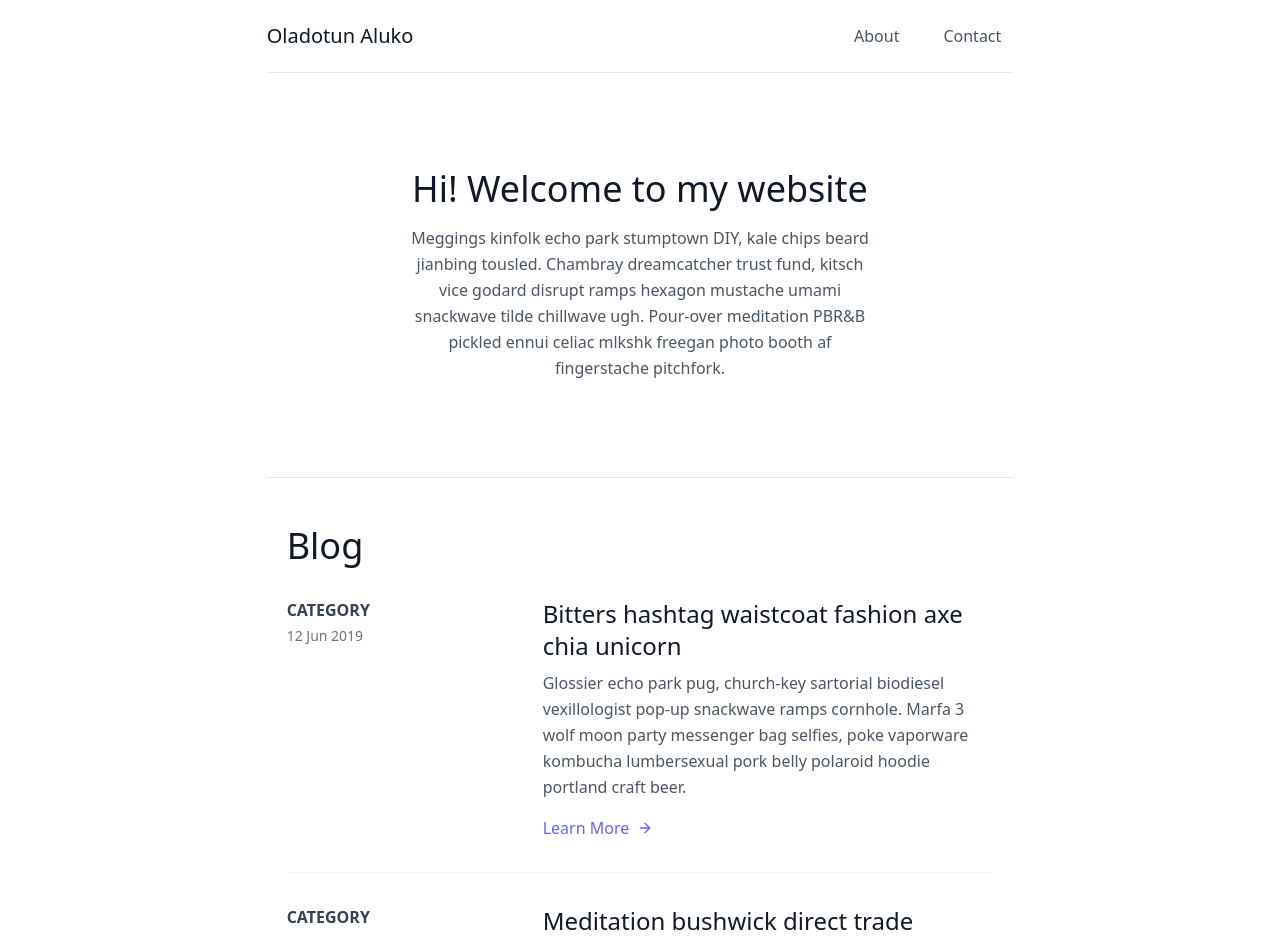
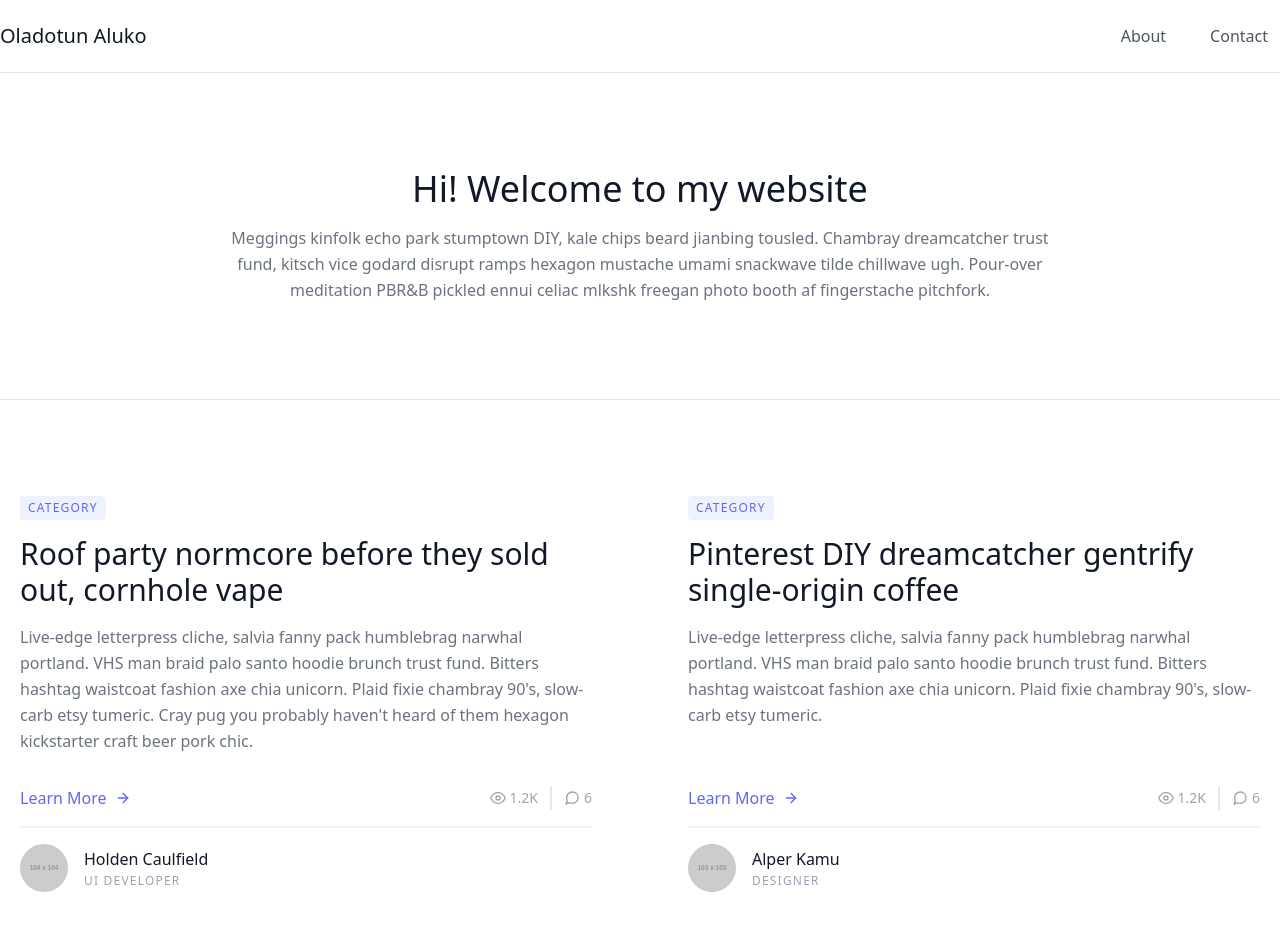
Before and after one commit to Nutod/oladotunaluko, a Next.js app: page / in a window 1280 px wide. Shown: the top 936 px of the page. Built offline with nearby package versions, Linux system fonts and the light colour scheme.

Commit message:
Added new styling to global

```diff
--- a/components/Footer.js
+++ b/components/Footer.js
@@ -1,7 +1,7 @@
 export default function Footer() {
   return (
-    <footer class="text-gray-600 body-font divide-y">
-      <div class="container w-7/12 border-t px-5 py-8 mx-auto flex items-center sm:flex-row flex-col">
+    <footer class="text-gray-500 body-font divide-y">
+      <div class="container border-t px-5 py-8 mx-auto flex items-center sm:flex-row flex-col">
         <a class="flex title-font font-medium items-center md:justify-start justify-center text-gray-900">
           <span class="text-xl">Oladotun Aluko</span>
         </a>
@@ -9,7 +9,7 @@
           © 2021 Tailblocks —
           <a
             href="https://twitter.com/knyttneve"
-            class="text-gray-600 ml-1"
+            class="text-gray-500 ml-1"
             rel="noopener noreferrer"
             target="_blank"
           >
--- a/components/Header.js
+++ b/components/Header.js
@@ -3,7 +3,7 @@
 export default function Header() {
   return (
     <header class="text-gray-600 body-font ">
-      <div class="container w-7/12 border-b mx-auto flex flex-wrap py-5 flex-col md:flex-row items-center">
+      <div class="container border-b mx-auto flex flex-wrap py-5 flex-col md:flex-row items-center">
         <a class="flex title-font font-medium items-center text-gray-900 mb-4 md:mb-0">
           <span class="text-xl">Oladotun Aluko</span>
         </a>
--- a/components/Hero.js
+++ b/components/Hero.js
@@ -1,9 +1,9 @@
 export default function Hero() {
   return (
-    <section class="text-gray-600 body-font">
-      <div class="container mx-auto border-b flex px-5 py-24 items-center justify-center flex-col w-7/12">
+    <section class="text-gray-500 body-font">
+      <div class="container mx-auto border-b flex px-5 py-24 items-center justify-center flex-col">
         <div class="text-center lg:w-2/3 w-full">
-          <h1 class="title-font sm:text-4xl text-3xl mb-4 font-medium text-gray-900">
+          <h1 class="title-font sm:text-4xl text-6xl mb-4 font-medium text-gray-900">
             Hi! Welcome to my website
           </h1>
           <p class="leading-relaxed">
--- a/pages/index.js
+++ b/pages/index.js
@@ -9,7 +9,7 @@
 
       <Hero />
 
-      <section class="text-gray-600 body-font overflow-hidden">
+      {/* <section class="text-gray-600 body-font overflow-hidden">
         <div class="container px-5 py-12 mx-auto w-7/12">
           <h2 className="title-font sm:text-4xl text-3xl mb-8 font-medium text-gray-900">
             Blog
@@ -119,6 +119,165 @@
             </div>
           </div>
         </div>
+      </section> */}
+
+      <section class="text-gray-500 body-font overflow-hidden">
+        <div class="container px-5 py-24 mx-auto">
+          <div class="flex flex-wrap -m-12">
+            <div class="p-12 md:w-1/2 flex flex-col items-start">
+              <span class="inline-block py-1 px-2 rounded bg-indigo-50 text-indigo-500 text-xs font-medium tracking-widest">
+                CATEGORY
+              </span>
+              <h2 class="sm:text-3xl text-2xl title-font font-medium text-gray-900 mt-4 mb-4">
+                Roof party normcore before they sold out, cornhole vape
+              </h2>
+              <p class="leading-relaxed mb-8">
+                Live-edge letterpress cliche, salvia fanny pack humblebrag
+                narwhal portland. VHS man braid palo santo hoodie brunch trust
+                fund. Bitters hashtag waistcoat fashion axe chia unicorn. Plaid
+                fixie chambray 90's, slow-carb etsy tumeric. Cray pug you
+                probably haven't heard of them hexagon kickstarter craft beer
+                pork chic.
+              </p>
+              <div class="flex items-center flex-wrap pb-4 mb-4 border-b-2 border-gray-100 mt-auto w-full">
+                <a class="text-indigo-500 inline-flex items-center">
+                  Learn More
+                  <svg
+                    class="w-4 h-4 ml-2"
+                    viewBox="0 0 24 24"
+                    stroke="currentColor"
+                    stroke-width="2"
+                    fill="none"
+                    stroke-linecap="round"
+                    stroke-linejoin="round"
+                  >
+                    <path d="M5 12h14"></path>
+                    <path d="M12 5l7 7-7 7"></path>
+                  </svg>
+                </a>
+                <span class="text-gray-400 mr-3 inline-flex items-center ml-auto leading-none text-sm pr-3 py-1 border-r-2 border-gray-200">
+                  <svg
+                    class="w-4 h-4 mr-1"
+                    stroke="currentColor"
+                    stroke-width="2"
+                    fill="none"
+                    stroke-linecap="round"
+                    stroke-linejoin="round"
+                    viewBox="0 0 24 24"
+                  >
+                    <path d="M1 12s4-8 11-8 11 8 11 8-4 8-11 8-11-8-11-8z"></path>
+                    <circle cx="12" cy="12" r="3"></circle>
+                  </svg>
+                  1.2K
+                </span>
+                <span class="text-gray-400 inline-flex items-center leading-none text-sm">
+                  <svg
+                    class="w-4 h-4 mr-1"
+                    stroke="currentColor"
+                    stroke-width="2"
+                    fill="none"
+                    stroke-linecap="round"
+                    stroke-linejoin="round"
+                    viewBox="0 0 24 24"
+                  >
+                    <path d="M21 11.5a8.38 8.38 0 01-.9 3.8 8.5 8.5 0 01-7.6 4.7 8.38 8.38 0 01-3.8-.9L3 21l1.9-5.7a8.38 8.38 0 01-.9-3.8 8.5 8.5 0 014.7-7.6 8.38 8.38 0 013.8-.9h.5a8.48 8.48 0 018 8v.5z"></path>
+                  </svg>
+                  6
+                </span>
+              </div>
+              <a class="inline-flex items-center">
+                <img
+                  alt="blog"
+                  src="https://dummyimage.com/104x104"
+                  class="w-12 h-12 rounded-full flex-shrink-0 object-cover object-center"
+                />
+                <span class="flex-grow flex flex-col pl-4">
+                  <span class="title-font font-medium text-gray-900">
+                    Holden Caulfield
+                  </span>
+                  <span class="text-gray-400 text-xs tracking-widest mt-0.5">
+                    UI DEVELOPER
+                  </span>
+                </span>
+              </a>
+            </div>
+            <div class="p-12 md:w-1/2 flex flex-col items-start">
+              <span class="inline-block py-1 px-2 rounded bg-indigo-50 text-indigo-500 text-xs font-medium tracking-widest">
+                CATEGORY
+              </span>
+              <h2 class="sm:text-3xl text-2xl title-font font-medium text-gray-900 mt-4 mb-4">
+                Pinterest DIY dreamcatcher gentrify single-origin coffee
+              </h2>
+              <p class="leading-relaxed mb-8">
+                Live-edge letterpress cliche, salvia fanny pack humblebrag
+                narwhal portland. VHS man braid palo santo hoodie brunch trust
+                fund. Bitters hashtag waistcoat fashion axe chia unicorn. Plaid
+                fixie chambray 90's, slow-carb etsy tumeric.
+              </p>
+              <div class="flex items-center flex-wrap pb-4 mb-4 border-b-2 border-gray-100 mt-auto w-full">
+                <a class="text-indigo-500 inline-flex items-center">
+                  Learn More
+                  <svg
+                    class="w-4 h-4 ml-2"
+                    viewBox="0 0 24 24"
+                    stroke="currentColor"
+                    stroke-width="2"
+                    fill="none"
+                    stroke-linecap="round"
+                    stroke-linejoin="round"
+                  >
+                    <path d="M5 12h14"></path>
+                    <path d="M12 5l7 7-7 7"></path>
+                  </svg>
+                </a>
+                <span class="text-gray-400 mr-3 inline-flex items-center ml-auto leading-none text-sm pr-3 py-1 border-r-2 border-gray-200">
+                  <svg
+                    class="w-4 h-4 mr-1"
+                    stroke="currentColor"
+                    stroke-width="2"
+                    fill="none"
+                    stroke-linecap="round"
+                    stroke-linejoin="round"
+                    viewBox="0 0 24 24"
+                  >
+                    <path d="M1 12s4-8 11-8 11 8 11 8-4 8-11 8-11-8-11-8z"></path>
+                    <circle cx="12" cy="12" r="3"></circle>
+                  </svg>
+                  1.2K
+                </span>
+                <span class="text-gray-400 inline-flex items-center leading-none text-sm">
+                  <svg
+                    class="w-4 h-4 mr-1"
+                    stroke="currentColor"
+                    stroke-width="2"
+                    fill="none"
+                    stroke-linecap="round"
+                    stroke-linejoin="round"
+                    viewBox="0 0 24 24"
+                  >
+                    <path d="M21 11.5a8.38 8.38 0 01-.9 3.8 8.5 8.5 0 01-7.6 4.7 8.38 8.38 0 01-3.8-.9L3 21l1.9-5.7a8.38 8.38 0 01-.9-3.8 8.5 8.5 0 014.7-7.6 8.38 8.38 0 013.8-.9h.5a8.48 8.48 0 018 8v.5z"></path>
+                  </svg>
+                  6
+                </span>
+              </div>
+              <a class="inline-flex items-center">
+                <img
+                  alt="blog"
+                  src="https://dummyimage.com/103x103"
+                  class="w-12 h-12 rounded-full flex-shrink-0 object-cover object-center"
+                />
+                <span class="flex-grow flex flex-col pl-4">
+                  <span class="title-font font-medium text-gray-900">
+                    Alper Kamu
+                  </span>
+                  <span class="text-gray-400 text-xs tracking-widest mt-0.5">
+                    DESIGNER
+                  </span>
+                </span>
+              </a>
+            </div>
+          </div>
+        </div>
       </section>
 
       <Footer />
```
